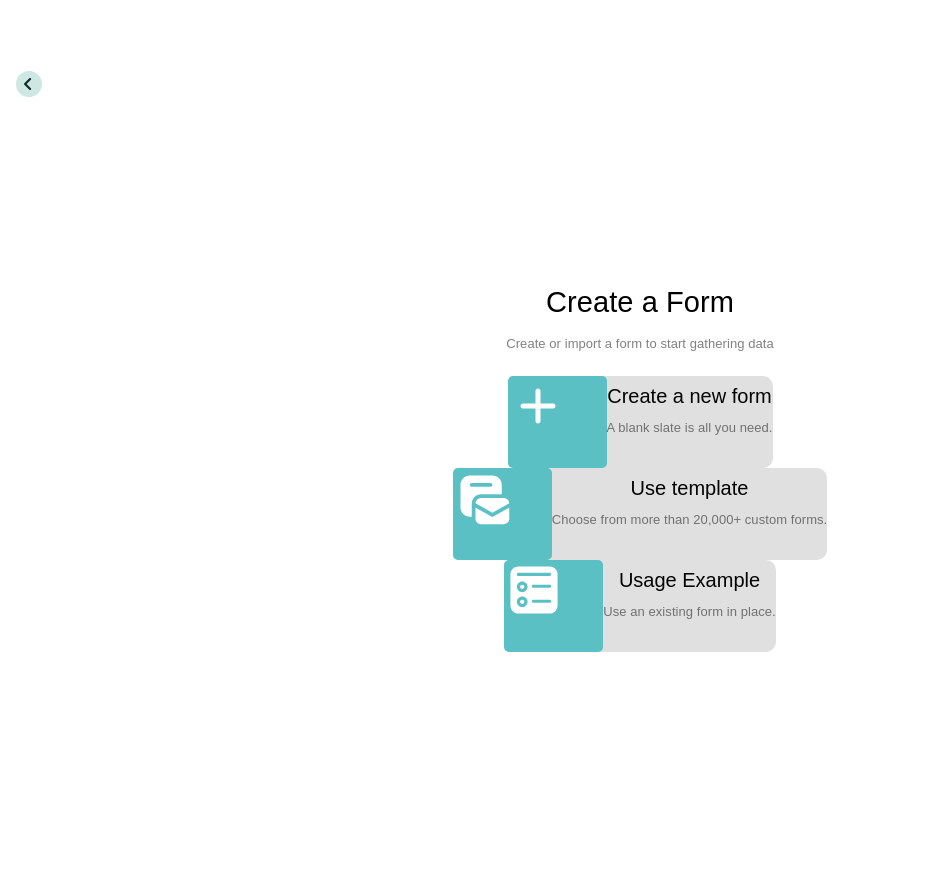
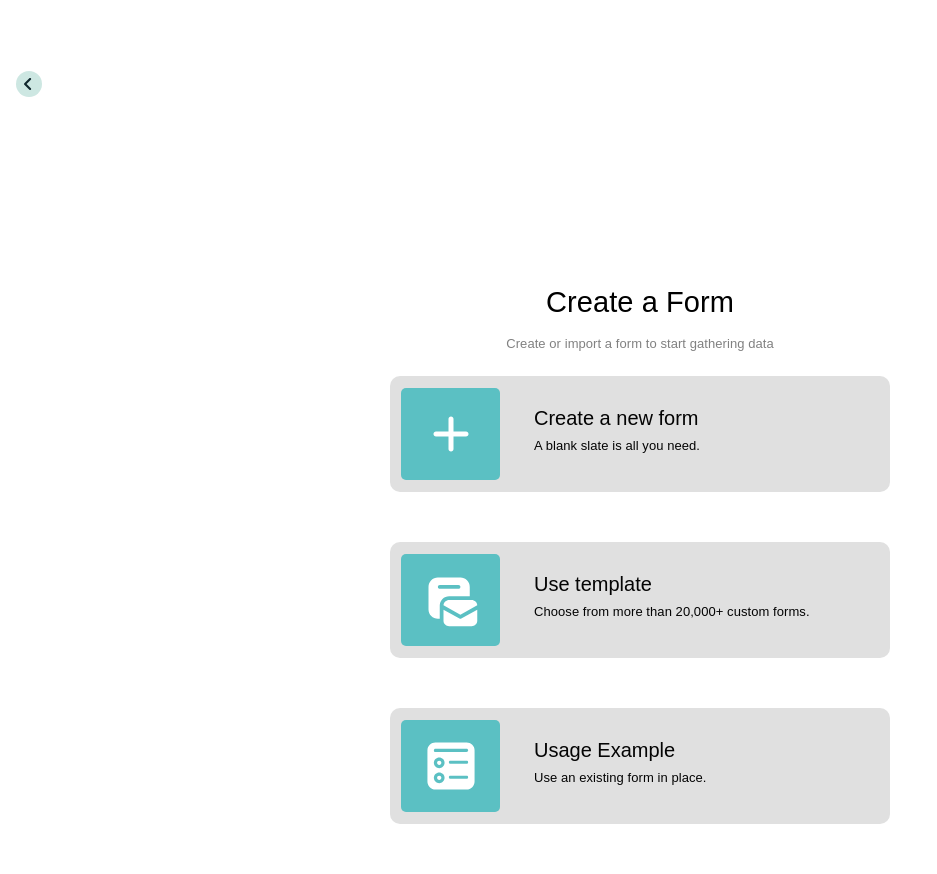
Before and after one commit to zuri-training/TeamOwlw2-feedback_gen, a plain HTML site: page html/createform.html in a window 1280 px wide. Shown: the whole page, without its empty margins (0-937 px from the left). Before the commit the page ends 800 px from the top, so only its background shows below. Drawn offline with Linux system fonts and the light colour scheme.

Commit message:
organize files in sections

```diff
--- a/createform.css
+++ b/css/createform.css
@@ -52,26 +52,34 @@ main p {
 }
 
 .selectors {
+    width: 500px;
     display: flex;
     flex-direction: row;
-    justify-content: space-between;
+    justify-content:flex-start;
     align-items: center;
     background: #E0E0E0;
     border-radius: 10px;
     margin-bottom: 50px;
-    padding: 0;
-    margin: 0;
+
 }
 
 .image {
     width: 99px;
     height: 92px;
-    /* background-color: #5BC0C3; */
+    margin: 12px 34px 12px 11px;
+    display: flex;
+    justify-content: center;
+    align-items: center;
     background: #5BC0C3;
     border-radius: 5px;
 }
 
-
+.content {
+    display: flex;
+    flex-direction: column;
+    justify-content: center;
+    align-items: flex-start;
+}
 
 h3 {
     font-style: normal;
@@ -82,11 +90,13 @@ h3 {
     color: #040404;
 }
 
-p {
+div p {
+    padding: 0;
+    margin: 0;
     font-weight: 300;
     font-size: 13px;
     line-height: 32px;
-    text-align: center;
+    text-align: start;
     letter-spacing: 0.005em;
     color: #040404;
 
--- a/createform.html
+++ b/html/createform.html
@@ -4,8 +4,8 @@
     <meta charset="UTF-8">
     <meta http-equiv="X-UA-Compatible" content="IE=edge">
     <meta name="viewport" content="width=device-width, initial-scale=1.0">
-    <title>Document</title>
-    <link rel="stylesheet" href="createform.css">
+    <title>Create Form</title>
+    <link rel="stylesheet" href="/css/createform.css">
 </head>
 <body>
     <img src="/images/backarrow.svg" alt="" id="back">
```
Also changed, not shown: html/getstarted.html (renamed from index.html, +7 -21 lines), html/index.html (renamed from getstarted.html, +21 -7 lines), css/getstarted.css (renamed from getstarted.css), css/style.css (renamed from style.css), images/getstarted.svg (renamed from getstarted.svg), images/onboarding.svg (renamed from onboarding.svg).
